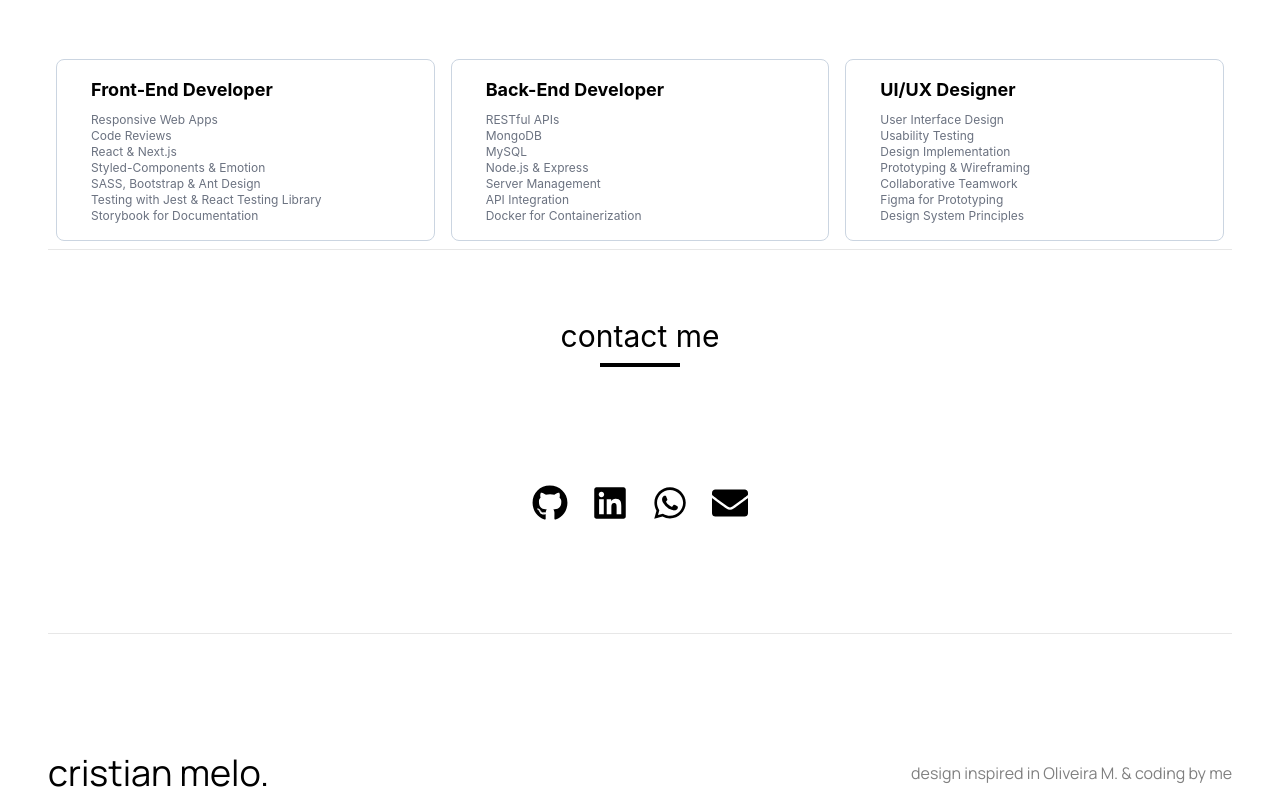
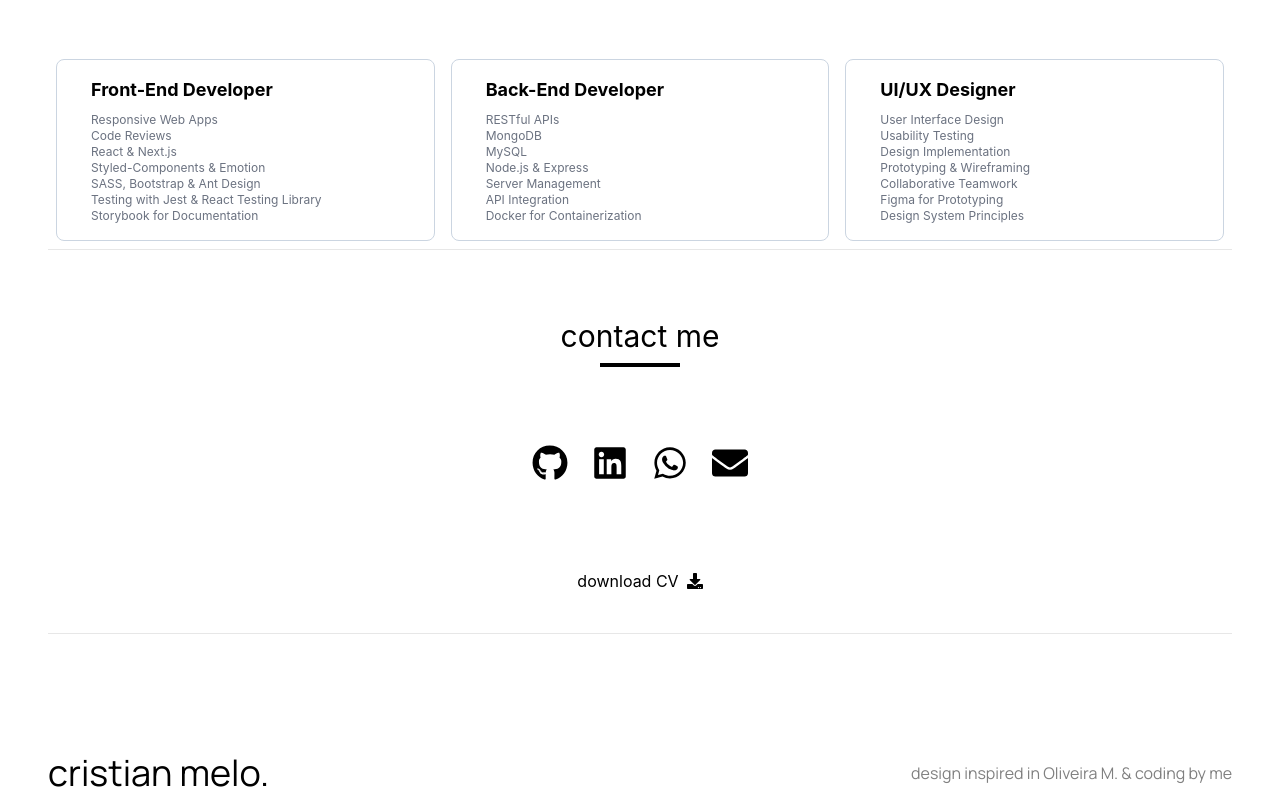
Before and after one commit to cristianmeelo/TESTE, a React (Vite) app: page / in a window 1280 px wide. Shown: the part 2680-3480 px from the top of the page. Built offline with nearby package versions, Linux system fonts and the light colour scheme; a web font is replaced by a local one.

Commit message:
✨ feat:  implements download cv

```diff
--- a/src/pages/contact/index.tsx
+++ b/src/pages/contact/index.tsx
@@ -1,6 +1,6 @@
+import { FaGithub, FaLinkedin, FaWhatsapp, FaEnvelope, FaDownload } from 'react-icons/fa';
 import { HeaderTitle } from "../../components/HeaderTitle";
 import { useTheme } from "../../context/theme";
-import { FaGithub, FaLinkedin, FaWhatsapp, FaEnvelope } from 'react-icons/fa';
 
 export const Contact = () => {
   const { isDarkMode } = useTheme();
@@ -13,7 +13,7 @@ export const Contact = () => {
       <div className="flex-grow flex items-start justify-center">
         <HeaderTitle level="h4" children="contact me" align="center" />
       </div>
-      <ul className="flex justify-center py-16 pb-20  space-x-6 list-none" role="list" aria-label="Redes Sociais">
+      <ul className="flex justify-center py-16 pb-20 space-x-6 list-none" role="list" aria-label="Redes Sociais">
         <li>
           <a
             href="https://github.com/cristianmeelo"
@@ -73,6 +73,16 @@ export const Contact = () => {
           </a>
         </li>
       </ul>
+      <div className="flex flex-row w-full items-center justify-center">
+        <a
+          href="/documents/curriculum-cristian-melo-frontend-react.pdf"
+          download="curriculum-cristian-melo-frontend-react.pdf"
+          className="flex items-center text-black px-4 py-2"
+        >
+          download CV
+          <FaDownload className="ml-2" />
+        </a>
+      </div>
       <div className={`h-px w-full mt-8 ${isDarkMode ? 'bg-dark-text' : 'bg-custom-gray'}`} />
     </section>
   );
```
Also changed, not shown: 2 other files (tests, documents, lock files or other folders).
